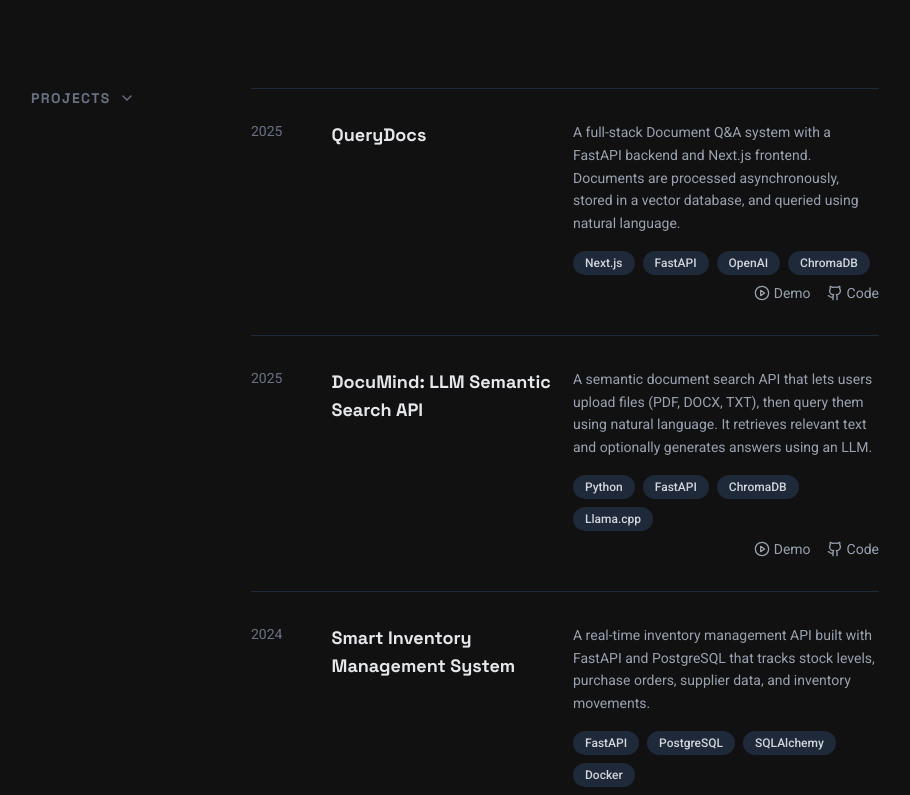
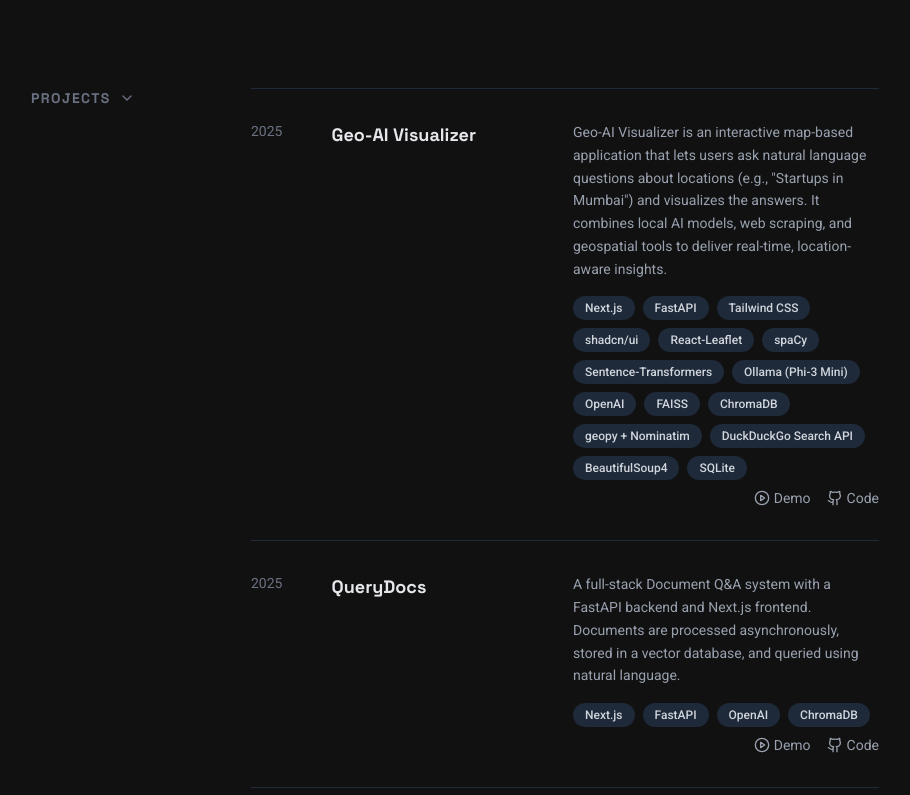
Before and after one commit to harshad208/portfolio-react, a React (Vite) app: page / in a window 1280 px wide. Shown: the part 760-1555 px from the top of the page, without its empty margins (185-1095 px from the left). Built offline with nearby package versions, Linux system fonts and the light colour scheme.

Commit message:
added new project

```diff
--- a/src/components/Projects.jsx
+++ b/src/components/Projects.jsx
@@ -4,6 +4,31 @@ import { useState } from "react"; // useEffect is no longer needed
 import { Github, PlayCircle } from "lucide-react";
 
 const projectData = [
+  {
+  year: 2025,
+  title: "Geo-AI Visualizer",
+  description: "Geo-AI Visualizer is an interactive map-based application that lets users ask natural language questions about locations (e.g., \"Startups in Mumbai\") and visualizes the answers. It combines local AI models, web scraping, and geospatial tools to deliver real-time, location-aware insights.",
+  tech: [
+  "Next.js",
+  "FastAPI",
+  "Tailwind CSS",
+  "shadcn/ui",
+  "React-Leaflet",
+  "spaCy",
+  "Sentence-Transformers",
+  "Ollama (Phi-3 Mini)",
+  "OpenAI",
+  "FAISS",
+  "ChromaDB",
+  "geopy + Nominatim",
+  "DuckDuckGo Search API",
+  "BeautifulSoup4",
+  "SQLite"
+]
+,
+  link: "https://github.com/harshad208/geo-ai-visualizer.git",
+  videoSrc: "/videos/geoai.webm"
+},
   {
     year: 2025,
     title: "QueryDocs",
```
Also changed, not shown: 1 other file (tests, documents, lock files or other folders).
